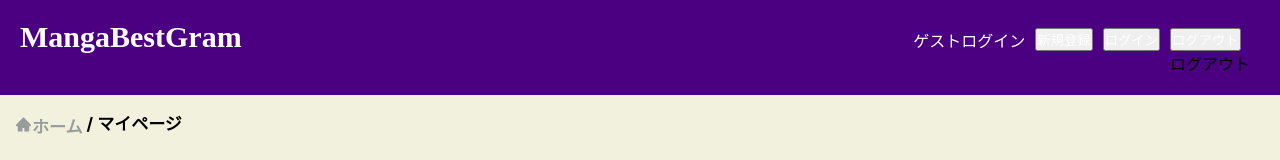
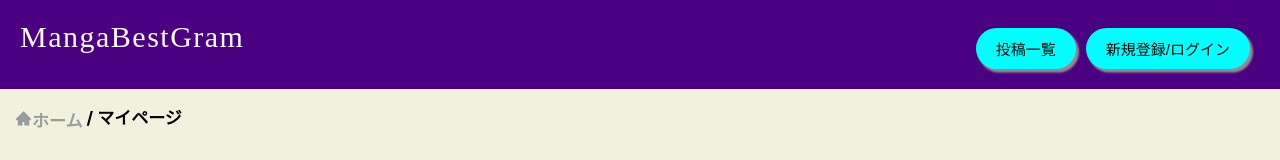
Before and after one commit to yuki178504/MangaBestGram-app, a React (Create React App) app in the folder frontend/app/: page /mypage in a window 1280 px wide. Shown: the top 160 px of the page. Built offline with nearby package versions, Linux system fonts and the light colour scheme; no server answers; what axios-case-converter would draw is missing.

Commit message:
[update]レイアウト修正 css修正 インデント修正
ログイン　ログアウト時で表示を変更

```diff
--- a/frontend/app/src/components/Header.js
+++ b/frontend/app/src/components/Header.js
@@ -6,33 +6,27 @@ import { AuthContext } from '../providers/AuthGuard';
 const Header = () => {
   const { isAuthenticated, loginWithRedirect, logout } = useContext(AuthContext);
 
-  return <nav className={header["navbar"]}>
-  <h4 className={header["navbar-logo"]}>
-    <p><Link to='/' className={header["navbar-logo"]}>MangaBestGram</Link></p>
-  </h4>
-  <div className={header["nav-list"]}>
-    <ul className={header["nav-ul"]}>
-      <li className={header["nav-li"]}>
-        <Link to="/" className={header["nav-li-text"]}>ゲストログイン</Link>
+  return (
+    <nav className={header.navbar}>
+      <Link to='/' className={header.logo}>MangaBestGram</Link>
+      <div className={header.list}>
+        <ul className={header.ul}>
+          <li className={header.li}>
+            <button onClick={() => logout()} className={header["nav-li-text"]}>投稿一覧</button>
           </li>
-      <li className={header["nav-li"]}>
-        <button onClick={() => loginWithRedirect()} className={header["nav-li-text"]}>新規登録</button>
+          { isAuthenticated ?
+          <li className={header.li}>
+            <button onClick={() => logout()} className={header["nav-li-text"]}>ログアウト</button>
           </li>
-      <li className={header["nav-li"]}>
-        <button onClick={() => loginWithRedirect()} className={header["nav-li-text"]}>ログイン</button>
+          :
+          <li className={header.li}>
+            <button onClick={() => loginWithRedirect()} className={header["nav-li-text"]}>新規登録/ログイン</button>
           </li>
-      <li className={header["nav-li"]}>
-        <button onClick={() => logout()} className={header["nav-li-text"]}>ログアウト</button>
-      {
-        isAuthenticated ?
-        <p>ログイン</p>
-        :
-        <p>ログアウト</p>
           }
-      </li>
         </ul>
       </div>
     </nav>
+  );
 };
 
 export default Header;
--- a/frontend/app/src/css/header.module.css
+++ b/frontend/app/src/css/header.module.css
@@ -5,32 +5,31 @@
   background-color: #4b0082;
 }
 
-.navbar-logo {
+.logo {
   color: white;
   font-size: 30px;
   font-family: 'Henny Penny', cursive;
+  letter-spacing: 0.05em;
 }
 
-.nav-title {
-  letter-spacing: 0.05em;
-  font-size: 25px;
-  text-decoration: none;
-  color: white
-}
-
-.nav-ul {
+.ul {
   display: flex;
   padding-top: 8px;
 }
 
-.nav-li {
+.li {
   margin-right: 10px;
   border-radius: 30px;
 }
 
 .nav-li-text {
   text-decoration: none;
-  color: white;
+  background-color: aqua;
+  border: none;
+  border-radius: 24px;
+  padding: 10px 20px;
+  font-size: 15px;
+  box-shadow: 2.7px 3.2px 2px 0.3px #938d90;
 }
 
 .nav-li-text:hover {
--- a/frontend/app/src/css/ui/newComicForm.module.css
+++ b/frontend/app/src/css/ui/newComicForm.module.css
@@ -29,7 +29,6 @@
 .form-submit {
   border: 2px solid #a9a9a9;
   border-radius: 5px;
-  cursor: pointer;
   box-shadow: 2.7px 3.2px 2px 0.3px #938d90;
   font-size: 15px;
   font-weight: 700;
```
Lines whose indentation alone changed are shown as unchanged.
